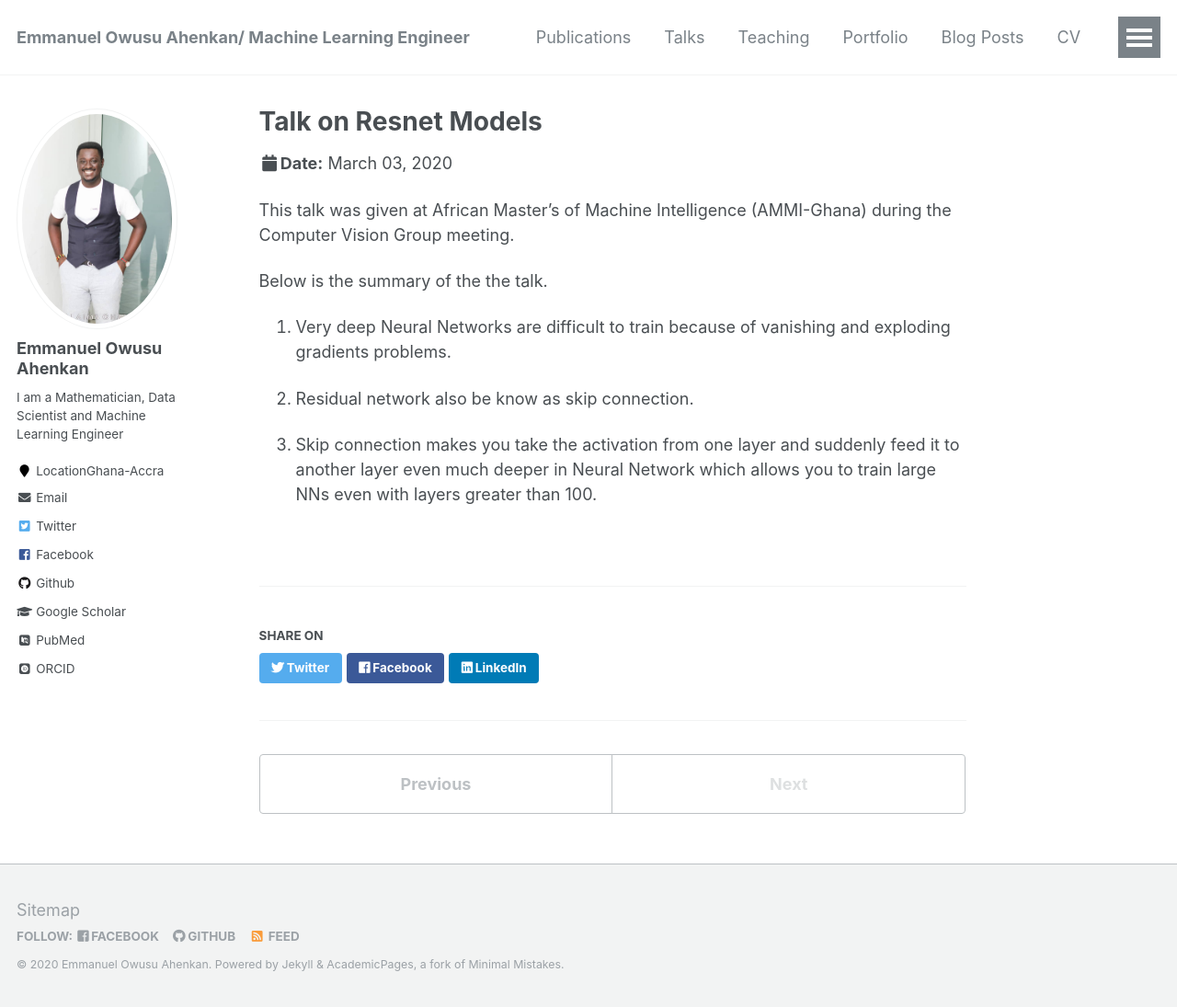
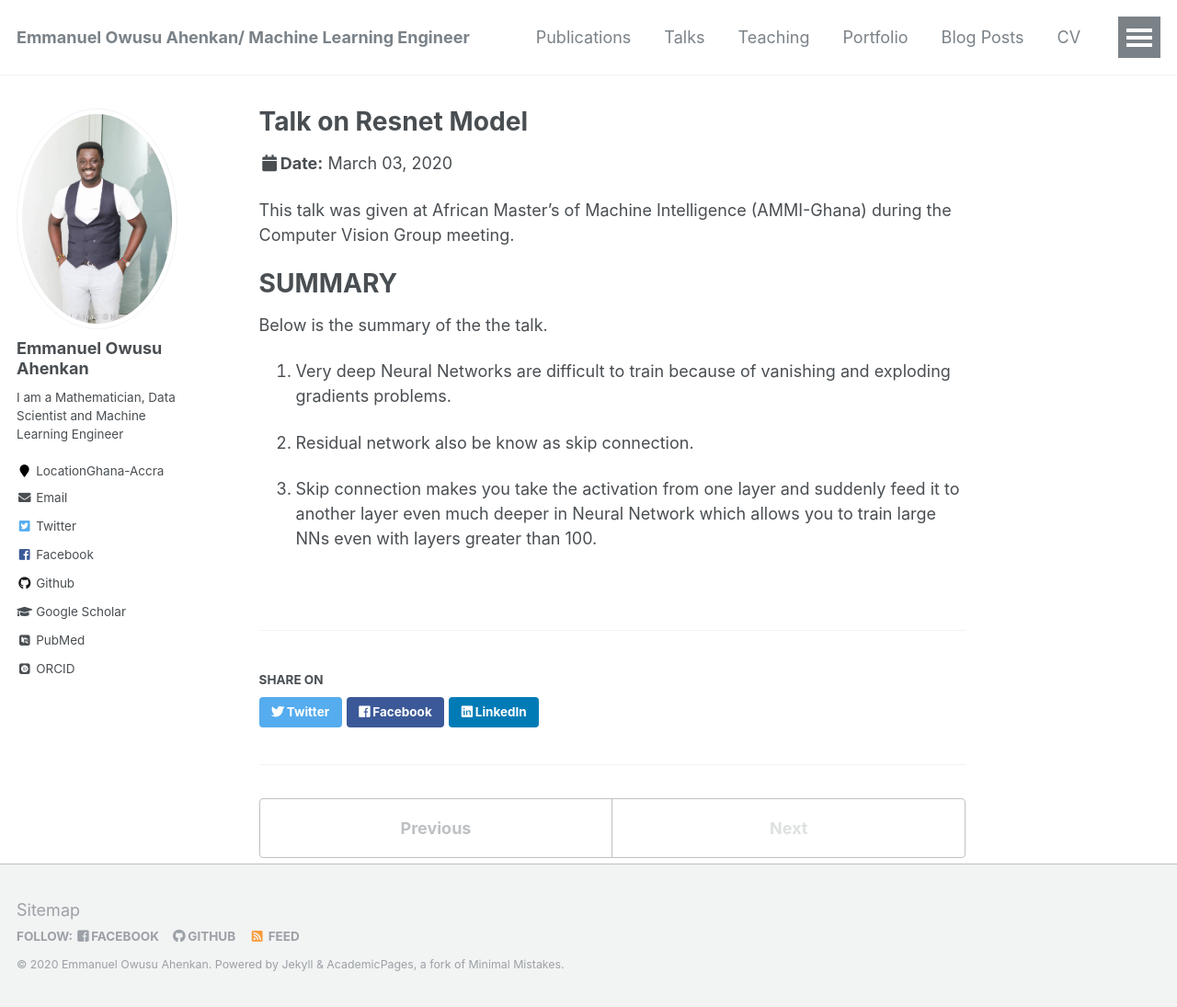
Before and after one commit to EmmanuelOwusu/EmmanuelOwusu.github.io, a Jekyll site: the page built from _talks/2012-03-01-talk-1.md, in a window 1280 px wide and 1095 px high. Shown: the whole window at 92% size. Built offline with Jekyll 4.4.1, drawn with Linux system fonts in a browser that asks for light colours; some web fonts are replaced.

Commit message:
Updated Talk on Resnet Models
Updated Talk on Resnet Models

```diff
--- a/_talks/2012-03-01-talk-1.md
+++ b/_talks/2012-03-01-talk-1.md
@@ -1,5 +1,5 @@
 ---
-title: "Talk on Resnet Models"
+title: "Talk on Resnet Model"
 collection: talks
 type: "Talk"
 permalink: /talks/2020-03-03-talk-1
@@ -9,6 +9,9 @@ location: "Accra, Ghana"
 ---
 
 This talk was given at African Master's of Machine Intelligence (AMMI-Ghana) during the Computer Vision Group meeting.
+
+
+# SUMMARY
 
 Below is the summary of the the talk.
 
```
